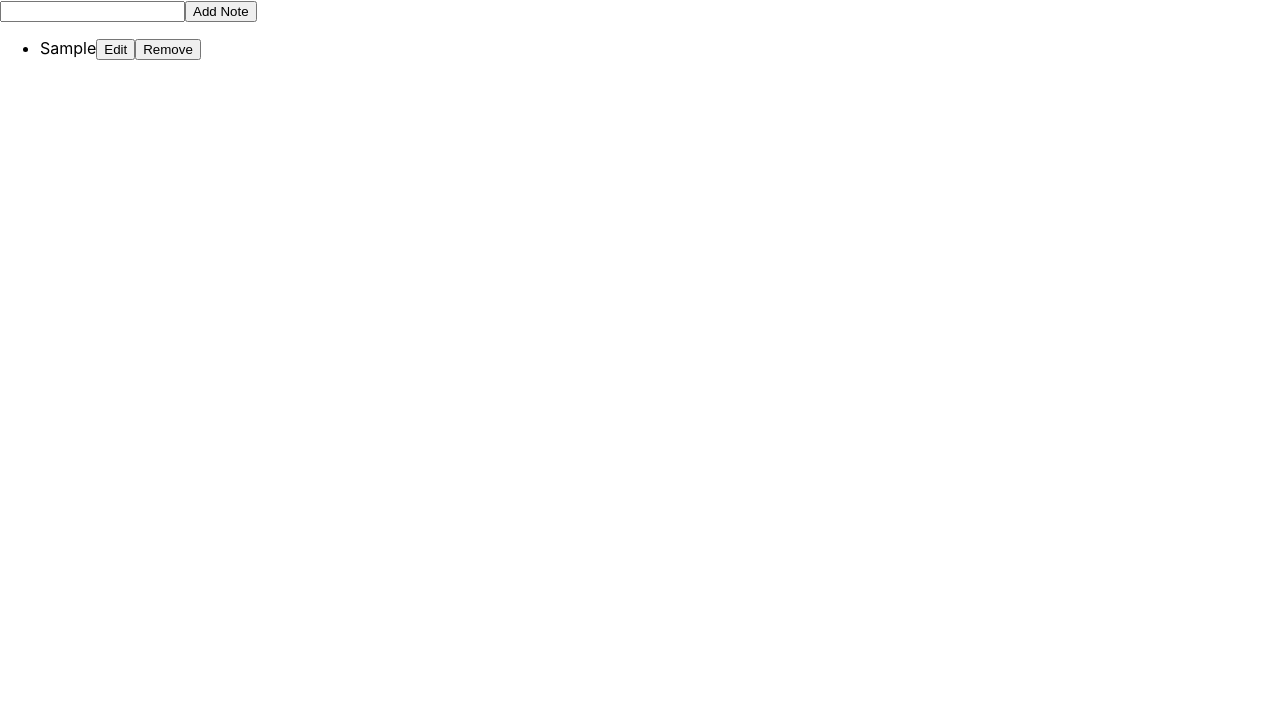
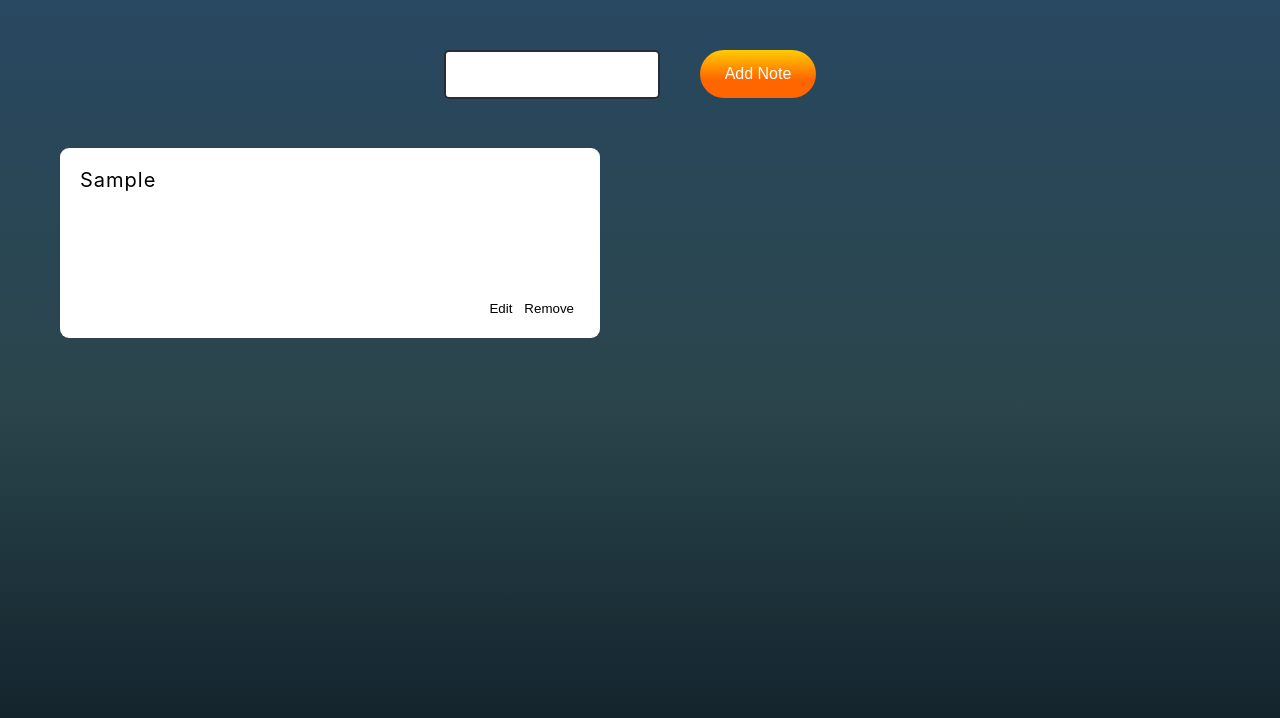
Before and after one commit to Shad-Islam/React-Practice, a React (Create React App) app: page / in a window 1280 px wide. Both pictures are taken after typing "Sample" into the empty fields and a click on the button "Add Note". Shown: the top 718 px of the page. Built offline with nearby package versions, Linux system fonts and the light colour scheme.

Commit message:
Add style

```diff
--- a/src/App.css
+++ b/src/App.css
@@ -36,3 +36,70 @@
     transform: rotate(360deg);
   }
 }
+/* custome css */
+body{
+  min-height: 100vh;
+  background: hsla(205, 46%, 10%, 1);
+  background: linear-gradient(90deg, hsla(205, 46%, 10%, 1) 0%, hsla(191, 28%, 23%, 1) 50%, hsla(207, 41%, 27%, 1) 100%);
+  background: -moz-linear-gradient(90deg, hsla(205, 46%, 10%, 1) 0%, hsla(191, 28%, 23%, 1) 50%, hsla(207, 41%, 27%, 1) 100%);
+  background: -webkit-linear-gradient(90deg, hsla(205, 46%, 10%, 1) 0%, hsla(191, 28%, 23%, 1) 50%, hsla(207, 41%, 27%, 1) 100%);
+  filter: progid: DXImageTransform.Microsoft.gradient( startColorstr="#0e1c26", endColorstr="#2a454b", GradientType=1 );
+}
+.container{
+  padding: 20px;
+}
+.form{
+  gap: 20px;
+  display: flex;
+  align-items: center;
+  justify-content: center;
+}
+
+.input-field{
+  outline: 0;
+  border-radius: 5px;
+  padding: 15px 30px 15px 5px;
+  border: 2px solid #282c34;
+}
+
+.submit-btn{
+  border: 0;
+  outline: 0;
+  display: flex;
+  cursor: pointer;
+  font-size: 16px;
+  color: #ffffff;
+  margin: 30px 20px;
+  padding: 15px 25px;
+  border-radius: 40px;
+  align-items: center;
+  background: rgb(255,102,0);
+  background: linear-gradient(0deg, rgba(255,102,0,1) 38%, rgba(255,204,1,1) 100%);
+}
+
+.note-box{
+  width: 100%;
+  padding: 20px;
+  outline: none;
+  color: #000;
+  margin: 20px 0;
+  font-size: 20px;
+  list-style: none;
+  max-width: 500px;
+  min-height: 150px;
+  background: #fff;
+  position: relative;
+  border-radius: 9px;
+  letter-spacing: 1px;
+}
+
+.note-btn{
+  position: absolute;
+  right: 20px;
+  bottom:20px;
+}
+
+.note-btn button{
+  border: none;
+  background: none;
+}
--- a/src/App.js
+++ b/src/App.js
@@ -48,22 +48,26 @@ function App() {
   };
 
   return (
-    <>
-      <form onSubmit={edit ? updateHandler : createHandler}>
+    <div className="container">
+      <form onSubmit={edit ? updateHandler : createHandler} className="form">
         <input
           type="text"
+          className="input-field"
           value={noteTitle}
           onChange={(event) => {
             setNotetitle(event.target.value);
           }}
         />
 
-        <button type="submit">{edit ? "Update Note" : "Add Note"}</button>
+        <button type="submit" className="submit-btn">
+          {edit ? "Update Note" : "Add Note"}
+        </button>
       </form>
       <ul className="note-list">
         {notes.map((note) => (
-          <li key={note.id}>
+          <li key={note.id} className="note-box">
             <span>{note.title}</span>
+            <div className="note-btn">
               <button
                 onClick={() => {
                   editHandler(note);
@@ -78,10 +82,11 @@ function App() {
               >
                 Remove
               </button>
+            </div>
           </li>
         ))}
       </ul>
-    </>
+    </div>
   );
 }
 
```
Lines whose indentation alone changed are shown as unchanged.
